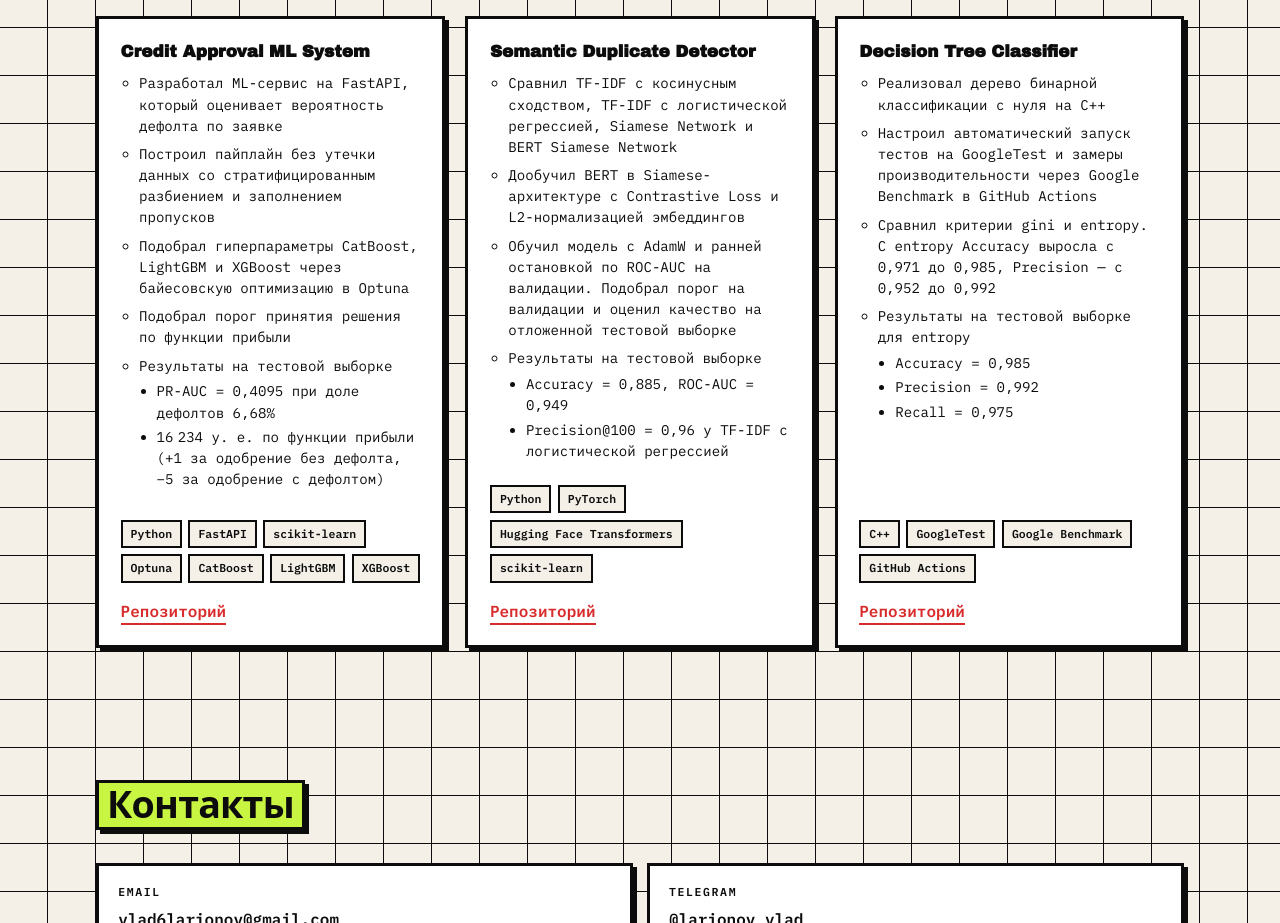
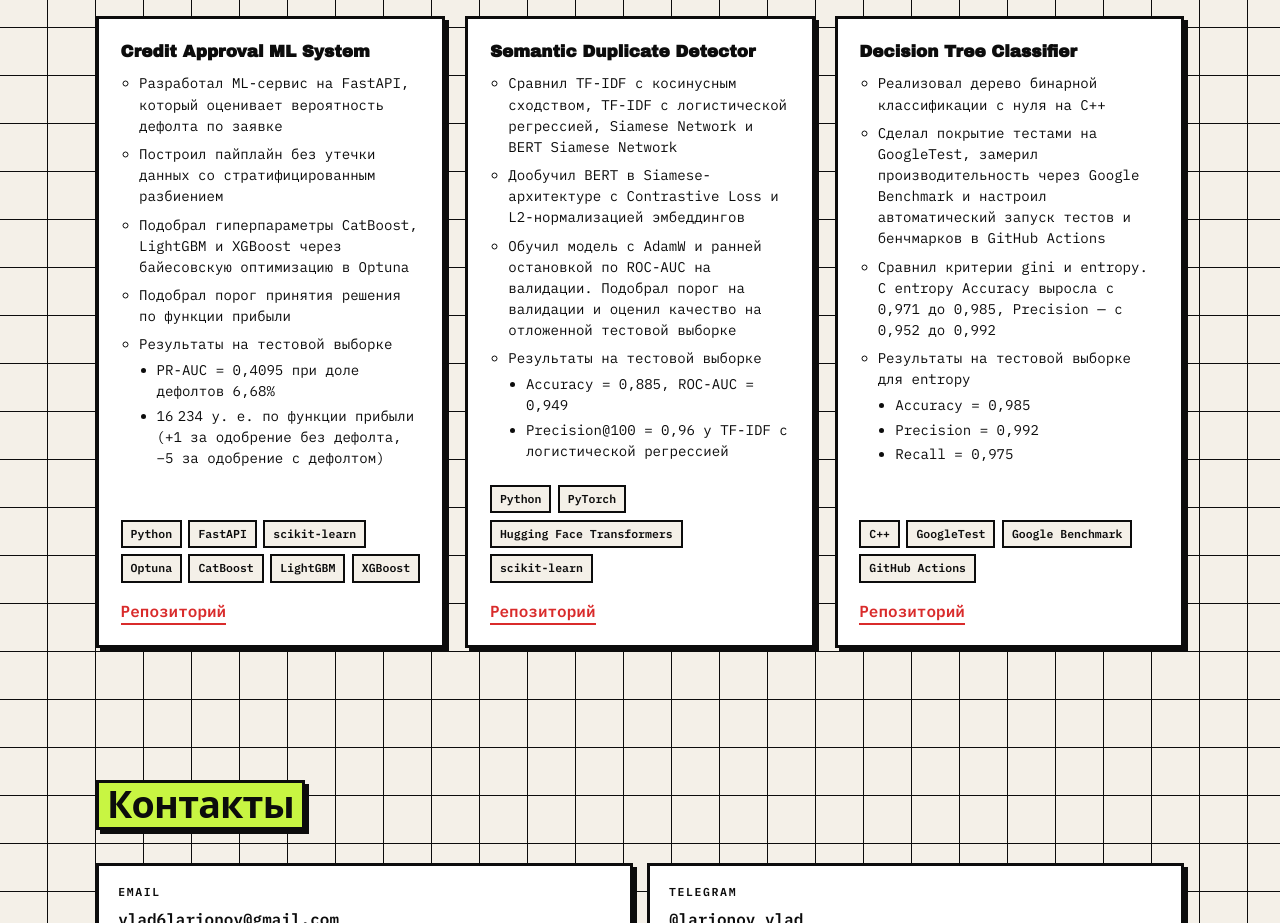
Before and after one commit to vladlenblch/portfolio, a React (Vite) app: page / in a window 1280 px wide. Shown: the part 1700-2623 px from the top of the page. Built offline with nearby package versions, Linux system fonts and the light colour scheme.

Commit message:
remove unneccessary info from projects description

```diff
--- a/src/data/content.ts
+++ b/src/data/content.ts
@@ -80,7 +80,7 @@ export const projects = [
     title: 'Credit Approval ML System',
     bullets: [
       'Разработал ML-сервис на FastAPI, который оценивает вероятность дефолта по заявке',
-      'Построил пайплайн без утечки данных со стратифицированным разбиением и заполнением пропусков',
+      'Построил пайплайн без утечки данных со стратифицированным разбиением',
       'Подобрал гиперпараметры CatBoost, LightGBM и XGBoost через байесовскую оптимизацию в Optuna',
       'Подобрал порог принятия решения по функции прибыли',
       {
@@ -115,7 +115,7 @@ export const projects = [
     title: 'Decision Tree Classifier',
     bullets: [
       'Реализовал дерево бинарной классификации с нуля на C++',
-      'Настроил автоматический запуск тестов на GoogleTest и замеры производительности через Google Benchmark в GitHub Actions',
+      "Сделал покрытие тестами на GoogleTest, замерил производительность через Google Benchmark и настроил автоматический запуск тестов и бенчмарков в GitHub Actions",
       'Сравнил критерии gini и entropy. С entropy Accuracy выросла с 0,971 до 0,985, Precision — с 0,952 до 0,992',
       {
         text: 'Результаты на тестовой выборке для entropy',
```
